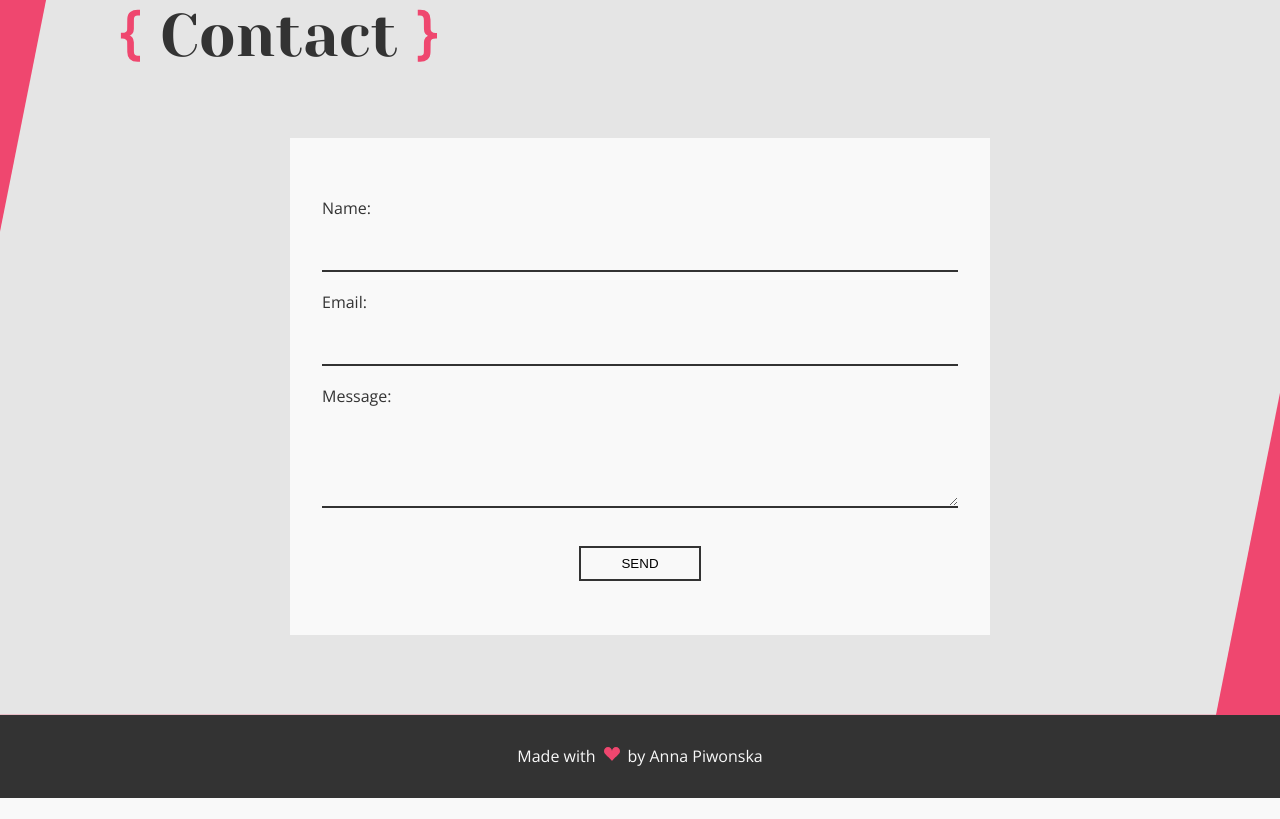
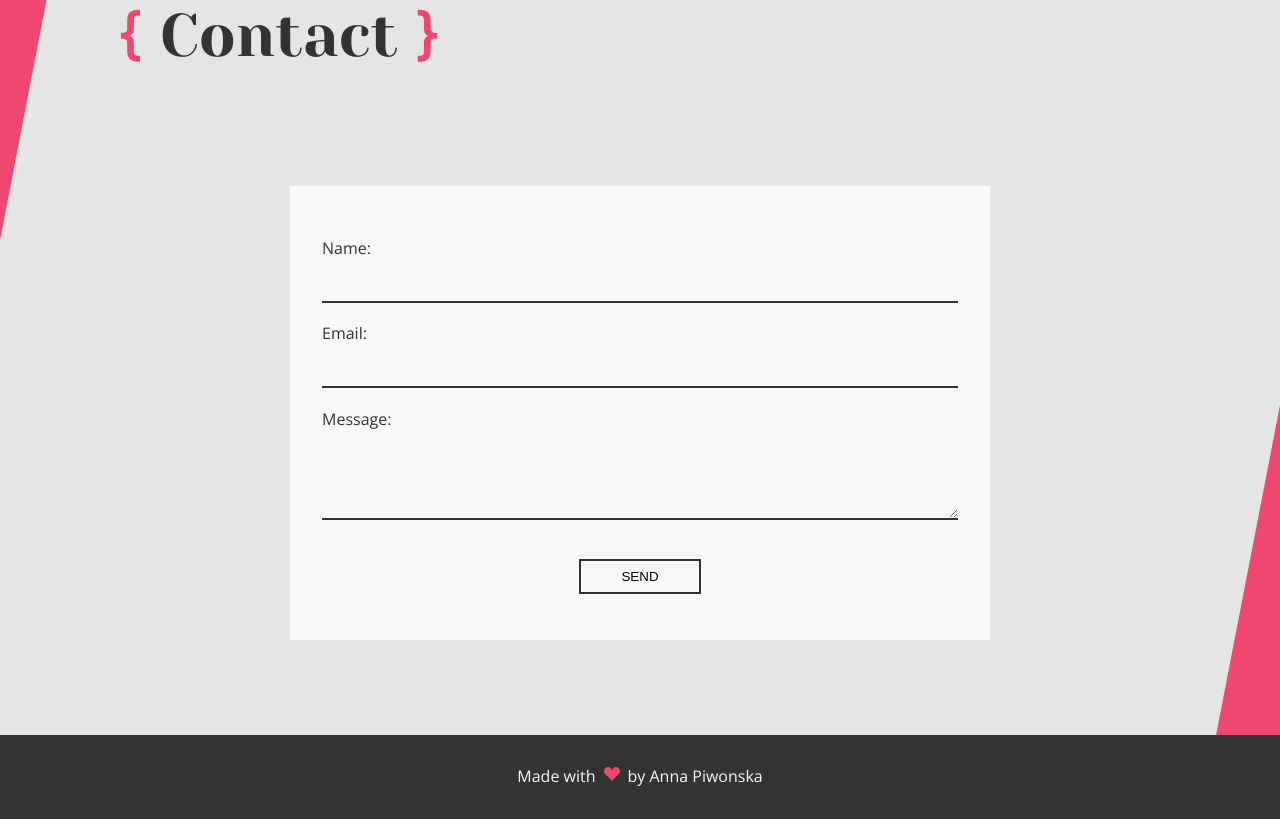
Before and after one commit to apiwonska/portfolio, a React (Create React App) app: page / in a window 1280 px wide. Shown: the part 4140-4959 px from the top of the page. Before the commit the page ends 4938 px from the top, so only its background shows below. Built offline with nearby package versions, Linux system fonts and the light colour scheme.

Commit message:
Animate contact form

```diff
--- a/src/sections/Contact/Contact.module.css
+++ b/src/sections/Contact/Contact.module.css
@@ -19,30 +19,12 @@
   align-items: center;
   justify-content: center;
   font-size: 16px;
+  overflow: hidden;
 }
 @media (min-width: 1000px) {
   .content_wrapper {
     justify-content: auto;
     margin: 0 auto;
+    margin-top: 3em;
   }
 }
-
-.form_wrapper {
-  width: min(700px, 100%);
-  margin-bottom: 6em;
-}
-@media (min-width: 1000px) {
-  .form_wrapper {
-    margin: 0 4em 5em;
-  }
-}
-
-.arrows_wrapper {
-  display: none;
-}
-@media (min-width: 1000px) {
-  .arrows_wrapper {
-    display: block;
-    margin: 0 auto;
-  }
-}
--- a/src/sections/Contact/Contact.module.scss
+++ b/src/sections/Contact/Contact.module.scss
@@ -22,27 +22,11 @@ $breakpoint: 1000px;
   align-items: center;
   justify-content: center;
   font-size: 16px;
+  overflow: hidden;
 
   @media (min-width: $breakpoint) {
     justify-content: auto;
     margin: 0 auto;
+    margin-top: 3em;
   }
 }
-
-.form_wrapper {
-  width: min(700px, 100%);
-  margin-bottom: 6em;
-
-  @media (min-width: $breakpoint) {
-    margin: 0 4em 5em;
-  }
-}
-
-.arrows_wrapper {
-  display: none;
-
-  @media (min-width: $breakpoint) {
-    display: block;
-    margin: 0 auto;
-  }
-}
--- a/src/sections/Contact/Form.module.css
+++ b/src/sections/Contact/Form.module.css
@@ -1,8 +1,38 @@
+.form_wrapper {
+  width: min(700px, 100%);
+  margin-bottom: 5em;
+  background-color: #F9F9F9;
+  transform: scaleX(0);
+  transform-origin: left top;
+}
+@media (min-width: 1000px) {
+  .form_wrapper {
+    margin: 0 4em 6em;
+  }
+}
+
+.form__visible {
+  animation: revealformbg 0.8s ease-out forwards;
+}
+
+@keyframes revealformbg {
+  0% {
+    transform: scaleX(0);
+  }
+  100% {
+    transform: scaleX(1);
+  }
+}
 .form {
-  font-size: 16px;
-  padding: 2.5em 2em;
-  background-color: #F9F9F9;
+  font-size: 1.6rem;
+  padding: 2em 2em;
   text-align: center;
+  opacity: 0;
+}
+
+.form__visible .form {
+  opacity: 1;
+  transition: opacity 0.3s ease 0.7s;
 }
 
 .form_group {
@@ -14,7 +44,7 @@
   display: flex;
   flex-direction: column;
   font-size: 1em;
-  margin-bottom: 0.6em;
+  margin-bottom: 0.5em;
 }
 
 .form_input, .form_textarea {
@@ -23,8 +53,8 @@
   font-family: "Open Sans", sans-serif;
   color: #333;
   background-color: #F9F9F9;
-  padding: 0.5em;
-  line-height: 1.5;
+  padding: 0.3em;
+  line-height: 1.45;
   border: none;
   border-bottom: 2px solid #333;
 }
--- a/src/sections/Contact/Form.module.scss
+++ b/src/sections/Contact/Form.module.scss
@@ -1,23 +1,56 @@
 @use '../../styles/variables'as *;
 
+$breakpoint: 1000px;
+
+.form_wrapper {
+  width: min(700px, 100%);
+  margin-bottom: 5em;
+  background-color: get-color(neutrals-white);
+  transform: scaleX(0);
+  transform-origin: left top;
+
+
+  @media (min-width: $breakpoint) {
+    margin: 0 4em 6em;
+  }
+}
+
+.form__visible {
+  animation: revealformbg .8s ease-out forwards;
+}
+
+@keyframes revealformbg {
+  0% {
+    transform: scaleX(0);
+  }
+
+  100% {
+    transform: scaleX(1);
+  }
+}
+
 .form {
-  font-size: 16px;
-  padding: 2.5em 2em;
-  background-color: get-color(neutrals-white);
+  font-size: 1.6rem;
+  padding: 2em 2em;
   text-align: center;
+  opacity: 0;
+}
+
+.form__visible .form {
+  opacity: 1;
+  transition: opacity .3s ease 0.7s;
 }
 
 .form_group {
   margin: 1.2em 0;
   text-align: left;
-  ;
 }
 
 .form_label {
   display: flex;
   flex-direction: column;
   font-size: 1em;
-  margin-bottom: .6em;
+  margin-bottom: .5em;
 }
 
 .form_input {
@@ -26,8 +59,8 @@
   font-family: get-font(default);
   color: get-color(neutrals-black);
   background-color: get-color(neutrals-white);
-  padding: .5em;
-  line-height: 1.5;
+  padding: .3em;
+  line-height: 1.45;
   border: none;
   border-bottom: 2px solid get-color(neutrals-black);
 }
--- a/src/sections/Contact/Form.tsx
+++ b/src/sections/Contact/Form.tsx
@@ -1,4 +1,5 @@
 /* eslint-disable jsx-a11y/label-has-associated-control */
+import { useEffect, useRef } from 'react';
 import { useForm, SubmitHandler } from 'react-hook-form';
 import { yupResolver } from '@hookform/resolvers/yup';
 import * as yup from 'yup';
@@ -28,13 +29,36 @@ const Form: React.FC = () => {
   } = useForm<IInputs>({
     resolver: yupResolver(schema),
   });
+  const formRef = useRef<null | HTMLDivElement>(null);
 
   const onSubmit: SubmitHandler<IInputs> = (data) => {
     console.log(data);
     reset();
   };
 
+  useEffect(() => {
+    const options = {
+      root: null,
+      rootMargin: '-150px 0px',
+      threshold: 0.3,
+    };
+
+    const intersection = new IntersectionObserver((entries, observer) => {
+      entries.forEach((entry) => {
+        if (entry.isIntersecting) {
+          entry.target.classList.add(styles.form__visible);
+          observer.unobserve(entry.target);
+        }
+      });
+    }, options);
+
+    if (formRef.current) {
+      intersection.observe(formRef.current);
+    }
+  }, []);
+
   return (
+    <div className={styles.form_wrapper} ref={formRef}>
       <form onSubmit={handleSubmit(onSubmit)} className={styles.form}>
         <div className={styles.form_group}>
           <label htmlFor="name">
@@ -80,6 +104,7 @@ const Form: React.FC = () => {
           <p>Your message was sent!</p>
         )}
       </form>
+    </div>
   );
 };
 
--- a/src/sections/Contact/index.tsx
+++ b/src/sections/Contact/index.tsx
@@ -9,9 +9,7 @@ const Contact: React.FC = () => (
         <SectionHeader>Contact</SectionHeader>
 
         <div className={styles.content_wrapper}>
-          <div className={styles.form_wrapper}>
-            <Form />
-          </div>
+          <Form />
         </div>
       </div>
     </div>
```
Lines whose indentation alone changed are shown as unchanged.
